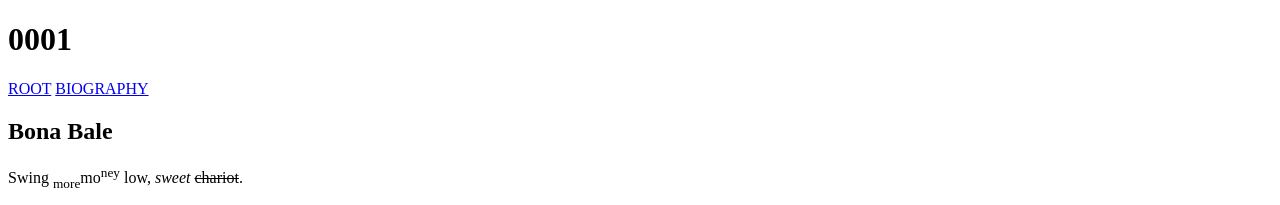
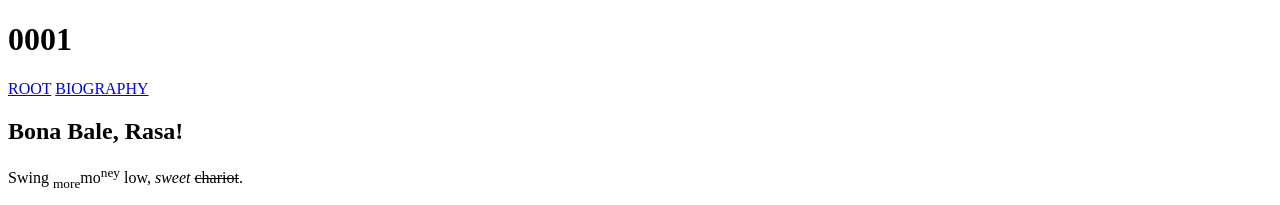
Before and after one commit to nkoane/0001, a plain HTML site: page index.html in a window 1280 px wide. Shown: the top 205 px of the page. Drawn offline with Linux system fonts and the light colour scheme.

Commit message:
update subtitle in index.html to include "Rasa!"

```diff
--- a/index.html
+++ b/index.html
@@ -9,7 +9,7 @@
             <a href="index.html">ROOT</a>
             <a href="bio.html">BIOGRAPHY</a>
         </nav>
-        <h2>Bona Bale</h2>
+        <h2>Bona Bale, Rasa!</h2>
         <p>Swing <sub>more</sub>mo<sup>ney</sup> low, <em>sweet</em> <strike>chariot</strike>.</p>
         <p><img width="100%" src="images/crina-miriam-cretu-ynp_0R23rQ4-unsplash.jpg" alt="from the river to the sea, palestine shall be free" /></p>
     </body>
```
